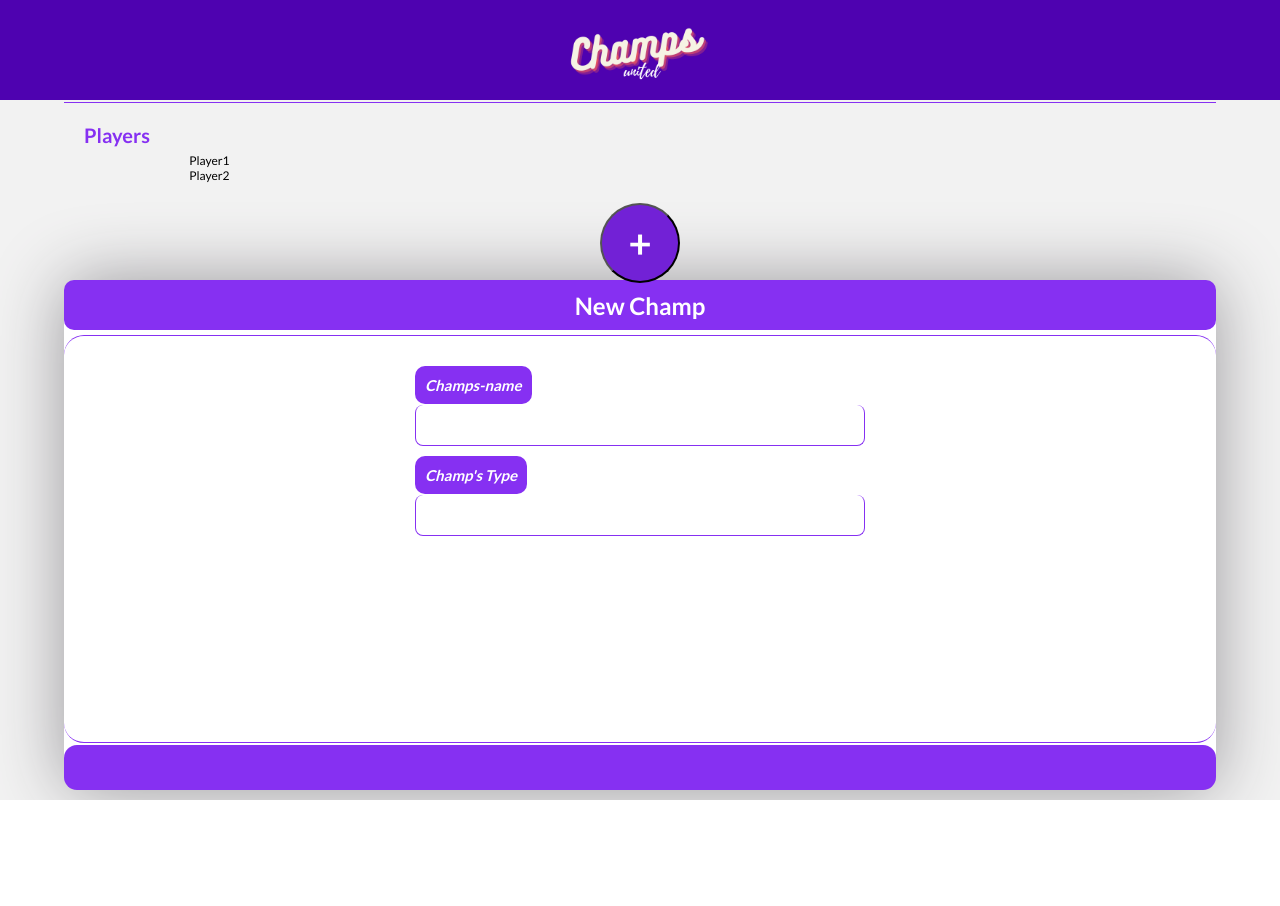
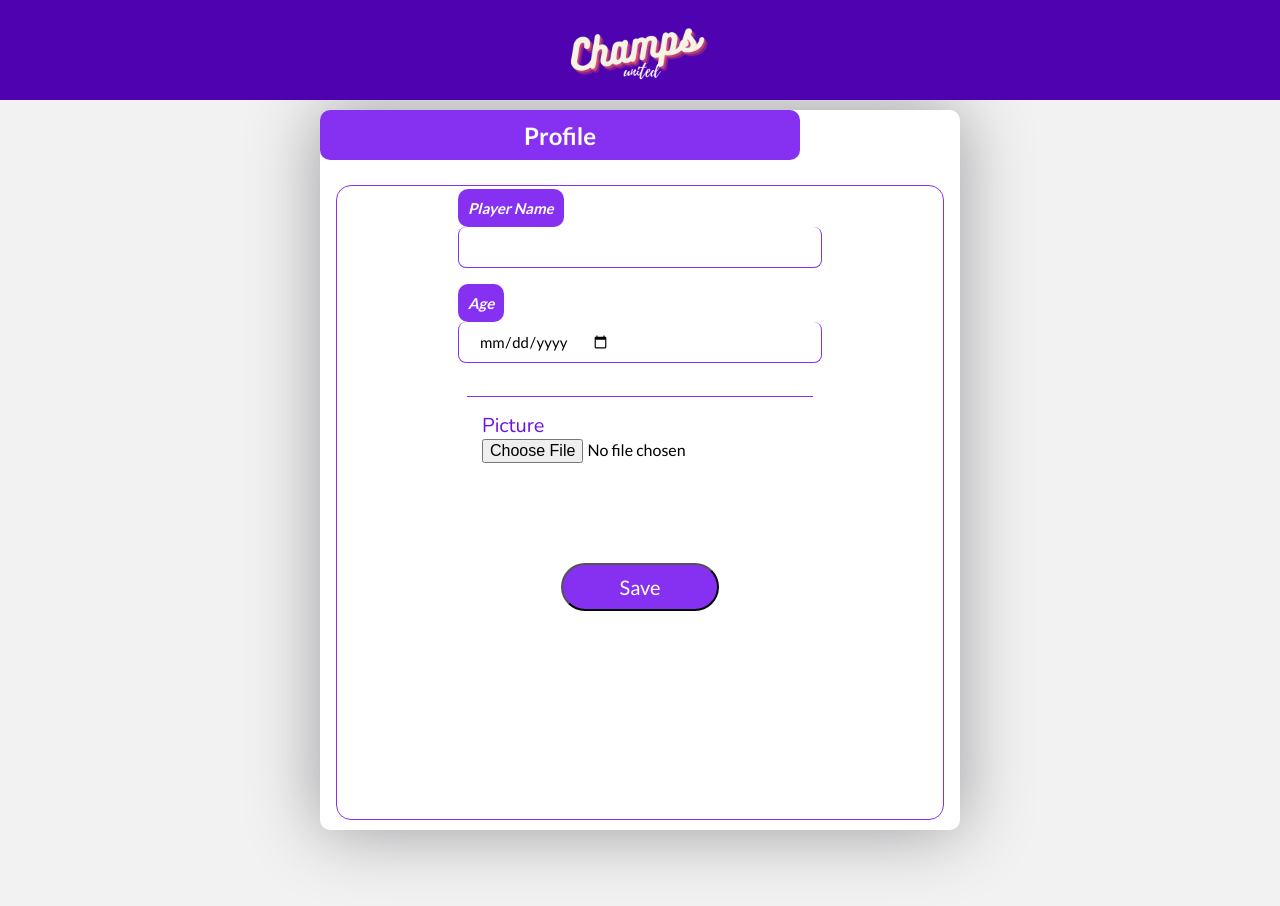
Before and after one commit to PedroCestaro/Champs, a React (Create React App) app: page / in a window 1280 px wide. Shown: the top 906 px of the page. Before the commit the page ends 800 px from the top, so only its background shows below. Built offline with nearby package versions, Linux system fonts and the light colour scheme.

Commit message:
Player-form finalizado

```diff
--- a/src/App.tsx
+++ b/src/App.tsx
@@ -4,13 +4,14 @@ import Championship from './Components/Championship/Championship';
 import Landing from './pages/Landing/Landing';
 import './assets/styles/global.css';
 import NewChamp from './pages/NewChamp/NewChamp';
+import PlayerForm from './pages/PlayerForm/PlayerForm';
 
 function App() {
 
 
   return (
     <div className="App">
-      <NewChamp/>
+      <PlayerForm/>
     </div>
   );
 }
--- a/src/Components/Championship/Championship.tsx
+++ b/src/Components/Championship/Championship.tsx
@@ -1,6 +1,6 @@
 import React from 'react';
 import './styles.css';
-import Match from '../Match/index';
+
 
 
 const Championship =  () => {
--- a/src/Components/Header/styles.css
+++ b/src/Components/Header/styles.css
@@ -2,10 +2,9 @@
     background-color:#4E02B0;
     margin: auto;
     display: flex;
-    position: fixed;
-    align-self: flex-start;
+    position: relative;
     top: 0;
-    width: 100vw;
+    width: 100%;
     height: 10rem;
 }
 
@@ -15,6 +14,7 @@
     align-items: center;
     justify-content: center;
     width: 100vw;
+    height: 100%;
 }
 
 .hdr .logo img{
--- a/src/Components/Input/styles.css
+++ b/src/Components/Input/styles.css
@@ -7,7 +7,6 @@
     flex-direction: column;
     font: 400 1.3rem Lato;
     border-radius: 1.2rem;
-    box-sizing:border-box ;
 
 }
 
@@ -23,7 +22,7 @@
 }
 
 .inputBox  input{
-    width: 45rem;
+    width: 100%;
     height: 100%;
     display: flex;
     border-radius: 0.8rem;
--- a/src/assets/styles/global.css
+++ b/src/assets/styles/global.css
@@ -9,9 +9,7 @@
 }
 
 
-html, body,#root{
-  height: 100vh;
-}
+
 
 body,
 input,
@@ -21,13 +19,14 @@ textarea{
     max-width: 100vw;
 }
 
-.container{
-  width: 90vw;
-  max-width: 700px;
-}
 
-@media(min-width: 700px){
+@media(min-width: 600px){
   :root{
       font-size: 62.5%;
   }
+
+  body{
+    height: 100%;
+    max-height: 100vh;
+  }
 }
--- /dev/null
+++ b/src/pages/PlayerForm/PlayerForm.tsx
@@ -0,0 +1,40 @@
+import React from 'react';
+import './styles.css';
+import Header from '../../Components/Header/Header';
+import Input from '../../Components/Input/Input';
+
+
+function PlayerForm(){
+    return(
+        <div className="player-container">
+            <Header/>
+            <div className="player-profile">
+            <header ><h1>Profile</h1></header>
+                <div className="profile">
+                    <form>
+                        <fieldset >
+                            <Input
+                            name="name"
+                            label="Player Name"
+                            />
+                        </fieldset>
+                        <fieldset>
+                            <Input
+                            name="age"
+                            label="Age"
+                            type="date"
+                            />
+                        </fieldset>
+                    </form>
+                    <div className="picture">
+                        <p>Picture</p>
+                        <input type="file"/>
+                    <button>Save</button>
+                    </div>
+                </div>
+            </div>
+        </div>
+    );
+}
+
+export default PlayerForm;
--- /dev/null
+++ b/src/pages/PlayerForm/styles.css
@@ -0,0 +1,120 @@
+
+.player-container{
+    height: 90vh;
+    width: 100%;
+    background-color: #f2f2f2;
+    font: 400 1.2rem Nunito;
+
+}
+
+ .player-container .player-profile{
+    width: 95%;
+    height: 98%;
+    box-shadow: 0rem 0rem 7rem  #9a989c;
+    background-color: #fff;
+    margin: auto;
+    display: grid;
+    box-sizing: border-box;
+    border-radius: 1rem;
+    margin-top: 1rem;
+    margin-bottom: 1rem;
+   grid-template-rows: 5vh 98%;
+}
+
+.player-container .player-profile header{
+    background-color: #8630f2;
+    box-sizing: border-box;
+    height: 5rem;
+    width: 48rem;
+    padding: 2rem;
+    display: flex;
+    justify-content: center;
+    align-items: center;
+    align-self: flex-start;
+    border-radius: 1rem;
+    font: 600 1.2rem Lato;
+    color: #fff;
+}
+
+.player-profile .profile{
+    width: 95%;
+    height: 90%;
+    margin: auto;
+    border: 1px solid #8630f2;
+    justify-content: center;
+    display: grid;
+    align-items: center;
+    flex-direction: column;
+    border-radius: 1.5rem;
+    padding: 1rem;
+    box-sizing: border-box;
+    grid-template-rows: 20rem 10fr 10fr;
+}
+
+.player-profile .profile form{
+    height: 100%;
+    width: 100%;
+    padding: 5rem;
+    box-sizing: border-box;
+    display: flex;
+    flex-flow: column;
+    row-gap: 5rem;
+    align-items: center;
+    justify-content: center;
+}
+
+.player-profile .profile form fieldset{
+    width: 150%;
+    border: none;
+    padding: 1%;
+}
+
+.player-profile .profile .picture{
+    padding: 1.5rem;
+    height: 33rem;
+    width: 100%;
+    border-top: 1px solid #8630f2;;
+    margin: auto;
+    display: flex;
+    flex-direction: column;
+    align-items: center;
+    justify-content: center;
+
+}
+
+.player-profile .profile .picture p{
+    font-size: 2rem;
+    color: #6f11e2;
+    align-self: flex-start;
+    margin-top: -10rem;
+}
+
+.player-profile .profile .picture input{
+    width: 100%;
+}
+
+.player-profile .profile .picture button{
+    padding: 1rem;
+    width: 50%;
+    background: #8630f2;
+    color: #fff;
+    font-size: 2rem;
+    transition: 0.2s;
+    margin-top: 10rem;
+    border-radius: 4rem;
+}
+
+.player-profile .profile .picture button:hover{
+    background-color: #6f11e2;
+}
+
+@media(min-width: 750px){
+
+    .player-container{
+        height: 115vh;
+    }
+    .player-container .player-profile{
+        max-width: 50%;
+        max-height: 90vh;
+    }
+}
```
Also changed, not shown: src/Components/Match/index.tsx (deleted, +0 -68 lines), src/Components/Match/styles.css (deleted, +0 -9 lines), src/Components/Player/index.tsx (deleted, +0 -44 lines), src/Components/Player/styles.css (deleted, +0 -20 lines), images/player-form.png (added).
